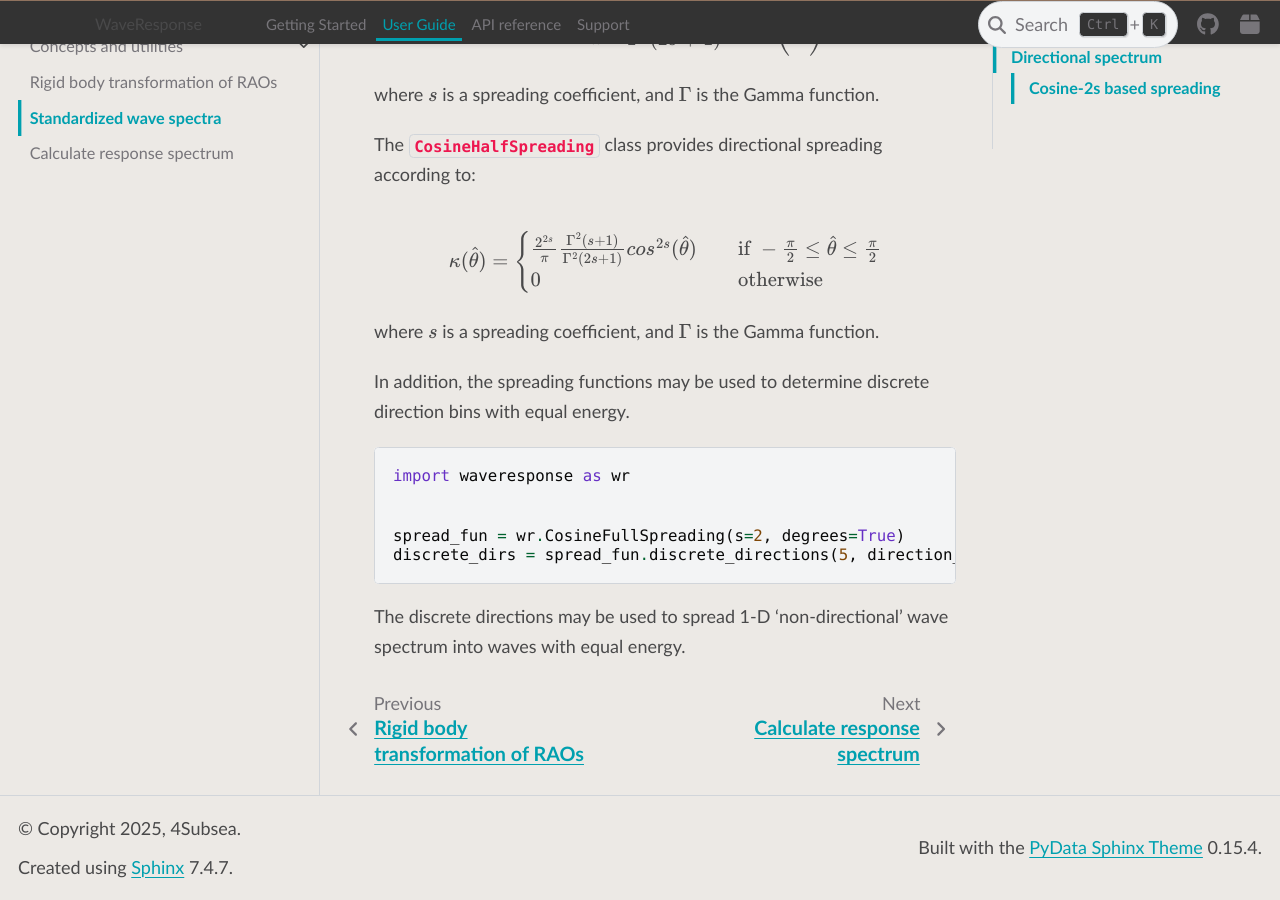
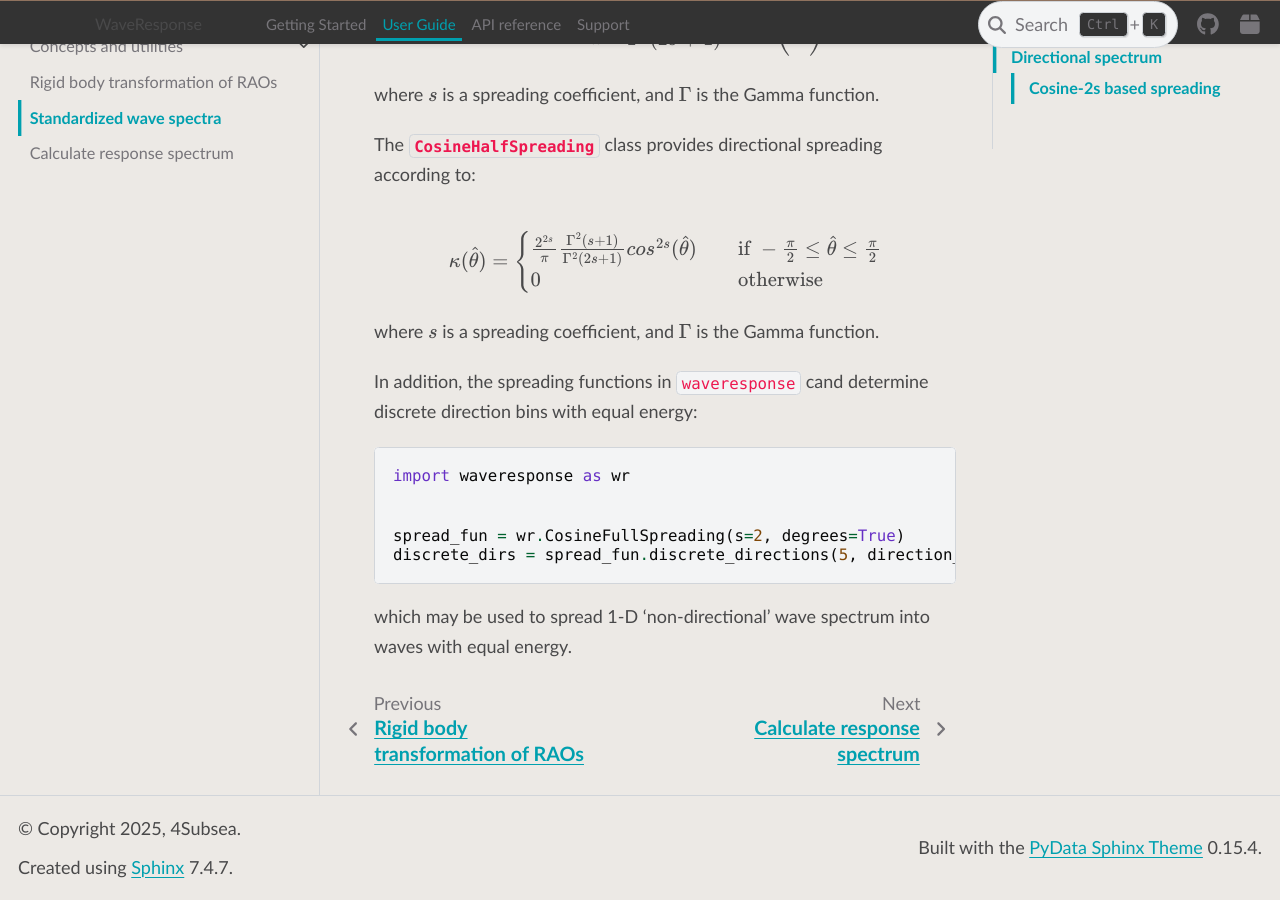
Before and after one commit to 4Subsea/waveresponse-python, a Sphinx documentation site: the page built from docs/user_guide/standardized_spectra.rst, in a window 1280 px wide and 900 px high, scrolled down 8072 px. Built offline with Sphinx 7.4.7 and the PyData theme 0.15.4, drawn with Linux system fonts in a browser that asks for light colours; pages that are not in the unit, such as notebooks, are missing from menus.

Commit message:
some update

```diff
--- a/docs/user_guide/standardized_spectra.rst
+++ b/docs/user_guide/standardized_spectra.rst
@@ -339,8 +339,8 @@ according to:
 
 where :math:`s` is a spreading coefficient, and :math:`\Gamma` is the Gamma function.
 
-In addition, the spreading functions may be used to determine discrete direction
-bins with equal energy.
+In addition, the spreading functions in ``waveresponse`` cand determine discrete
+direction bins with equal energy:
 
 .. code:: python
 
@@ -351,5 +351,5 @@ bins with equal energy.
     discrete_dirs = spread_fun.discrete_directions(5, direction_offset=0.0)
 
 
-The discrete directions may be used to spread 1-D 'non-directional' wave
-spectrum into waves with equal energy.
+which may be used to spread 1-D 'non-directional' wave spectrum into waves
+with equal energy.
```
